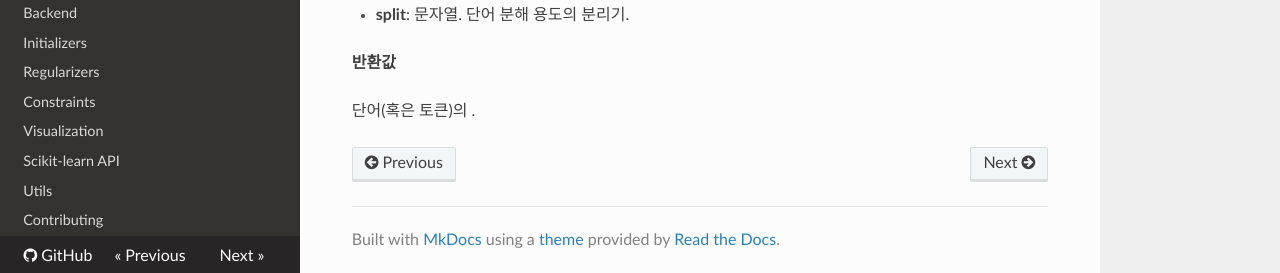
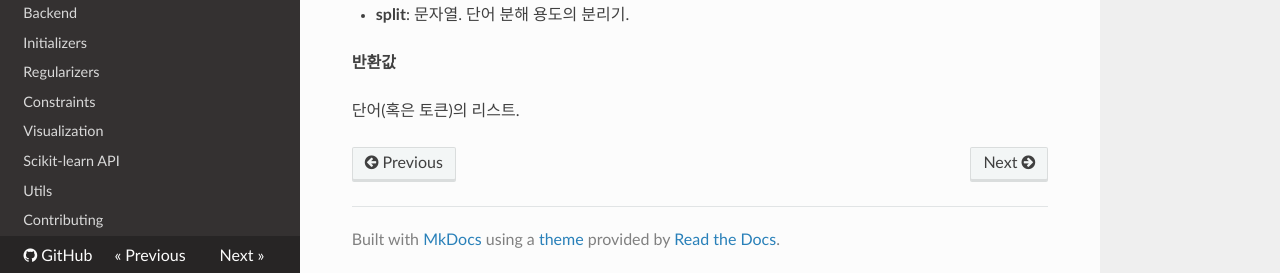
Before and after one commit to keras-team/keras-docs-ko, an MkDocs documentation site: the page built from sources/preprocessing/text.md, in a window 1280 px wide and 900 px high, scrolled down 2035 px. Shown: the part 624-897 px from the top of the window. Built offline with MkDocs 1.6.1, drawn with Linux system fonts in a browser that asks for light colours; nearby versions of some CDN libraries.

Commit message:
Update text.md

```diff
--- a/sources/preprocessing/text.md
+++ b/sources/preprocessing/text.md
@@ -142,4 +142,4 @@ __인수__
 
 __반환값__
 
-단어(혹은 토큰)의 .
+단어(혹은 토큰)의 리스트.
```
